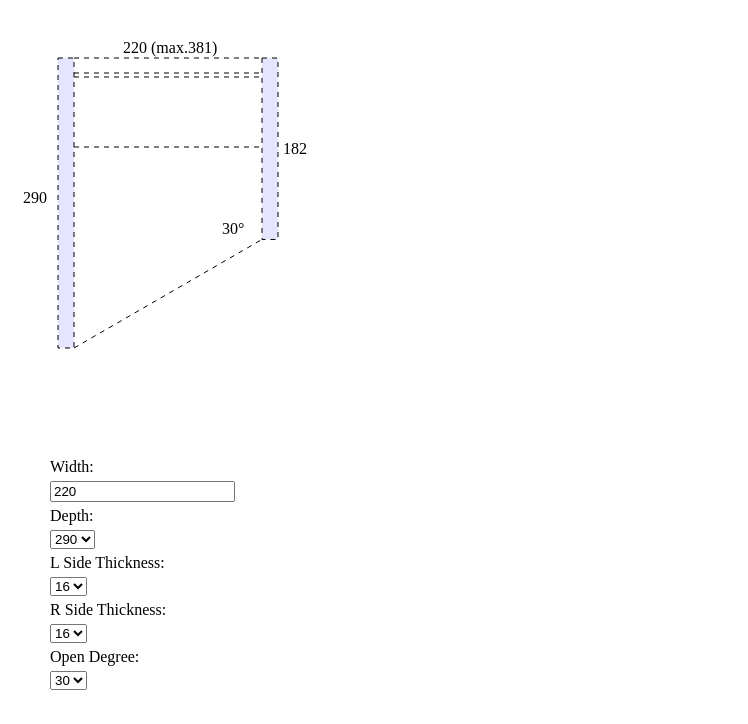
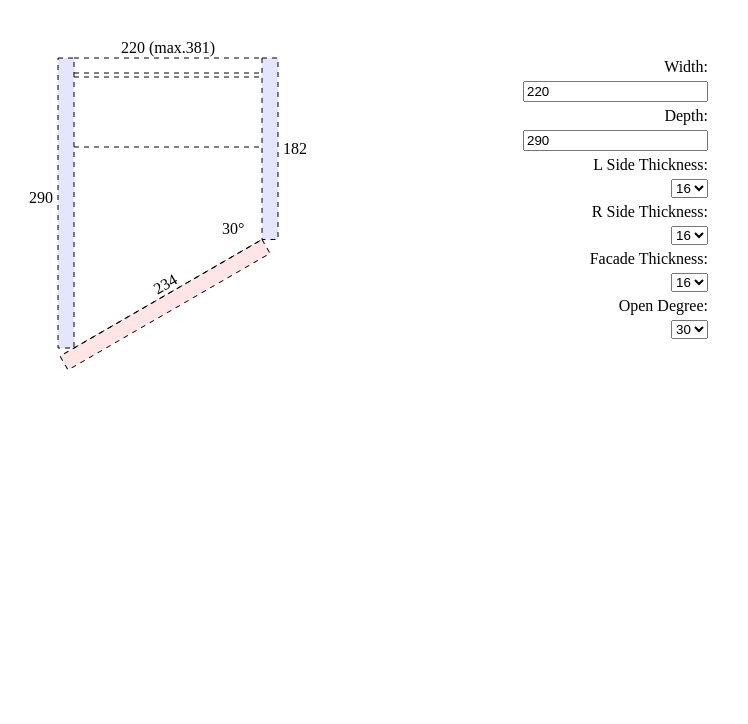
Before and after one commit to SahaSG552/Projects, a plain HTML site: page SVG_Generator/index.html in a window 1280 px wide. Shown: the whole page, without its empty margins (0-748 px from the left). Drawn offline with Linux system fonts and the light colour scheme.

Commit message:
Facade added

```diff
--- a/SVG_Generator/index.html
+++ b/SVG_Generator/index.html
@@ -6,17 +6,18 @@
     <style>
         #svg-container {
             width: 450px;
-            height: 450px;
+            height: 600px;
         }
 
         #controls {
-            position: absolute;
-            left: 50px;
+            position: relative;
+            left: 500px;
+            top: -550px;
             width: 200px;
             height: 120px;
             display: grid;
             grid-gap: 5px;
-            justify-items: start;
+            justify-items: end;
         }
     </style>
     <script src="https://cdnjs.cloudflare.com/ajax/libs/snap.svg/0.5.1/snap.svg-min.js"></script>
@@ -30,11 +31,14 @@
         <input type="number" id="k-width-input" value="220">
 
         <label for="k-depth-select">Depth:</label>
+        <input type="number" id="k-depth-select" value="290">
+        <!--
+        < for="k-depth-select">Depth:</label>
         <select id="k-depth-select">
             <option value="290">290</option>
             <option value="340">340</option>
         </select>
-
+		-->
         <label for="l-side-select">L Side Thickness:</label>
         <select id="l-side-select">
             <option value="16">16</option>
@@ -53,6 +57,15 @@
             <option value="25">25</option>
         </select>
 
+        <label for="facade-select">Facade Thickness:</label>
+        <select id="facade-select">
+            <option value="16">16</option>
+            <option value="18">18</option>
+            <option value="19">19</option>
+            <option value="22">22</option>
+            <option value="25">25</option>
+        </select>
+
         <label for="open-degree-select">Open Degree:</label>
         <select id="open-degree-select">
             <option value="30">30</option>
--- a/SVG_Generator/script.js
+++ b/SVG_Generator/script.js
@@ -3,6 +3,7 @@ document.addEventListener("DOMContentLoaded", function () {
     const kDepthSelect = document.getElementById("k-depth-select");
     const lSideSelect = document.getElementById("l-side-select");
     const rSideSelect = document.getElementById("r-side-select");
+    const facadeSelect = document.getElementById("facade-select");
     const openDegreeSelect = document.getElementById("open-degree-select");
     const svgContainer = document.getElementById("svg-container");
 
@@ -11,6 +12,7 @@ document.addEventListener("DOMContentLoaded", function () {
         const kDepth = parseInt(kDepthSelect.value);
         const lSideThickness = parseInt(lSideSelect.value);
         const rSideThickness = parseInt(rSideSelect.value);
+        const facadeThickness = parseInt(facadeSelect.value);
         const openDegree = parseInt(openDegreeSelect.value);
 
         const svgCode = generateSVGCode(
@@ -18,6 +20,7 @@ document.addEventListener("DOMContentLoaded", function () {
             kDepth,
             lSideThickness,
             rSideThickness,
+            facadeThickness,
             openDegree
         );
 
@@ -25,16 +28,17 @@ document.addEventListener("DOMContentLoaded", function () {
     }
 
     kWidthInput.addEventListener("input", updateSVGGraphics);
-    kDepthSelect.addEventListener("change", updateSVGGraphics);
+    kDepthSelect.addEventListener("input", updateSVGGraphics);
     lSideSelect.addEventListener("change", updateSVGGraphics);
     rSideSelect.addEventListener("change", updateSVGGraphics);
+    facadeSelect.addEventListener("change", updateSVGGraphics);
     openDegreeSelect.addEventListener("change", updateSVGGraphics);
 
     // Initial SVG graphics generation
     updateSVGGraphics();
 });
 
-function generateSVGCode(kWidth, kDepth, lSideThickness, rSideThickness, openDegree) {
+function generateSVGCode(kWidth, kDepth, lSideThickness, rSideThickness, facadeThickness, openDegree) {
     const bt_offset = 15;
     const bt_thickness = 4;
     const inner_safe_dist = 70;
@@ -49,7 +53,7 @@ function generateSVGCode(kWidth, kDepth, lSideThickness, rSideThickness, openDeg
     };
 
     function max_width() {
-        let inner_depth = kDepth - sum_offsets;
+        let inner_depth = depth_validation() - sum_offsets;
         return (inner_depth / Math.tan(openDegree * (Math.PI / 180))) + lSideThickness + rSideThickness;
     }
 
@@ -71,15 +75,20 @@ function generateSVGCode(kWidth, kDepth, lSideThickness, rSideThickness, openDeg
         return Math.ceil(num * precision) / precision
     }
 
+    const facadeWidth = () => {
+        const inner_width = width_validation() - 2 - rSideThickness;
+        return inner_width / Math.cos((openDegree * Math.PI) / 180);
+    };
+
     const offsets_addition = []
     let startY = 0;
     for (const y of offsets) { startY += y; offsets_addition.push(startY) }
 
-    return `<svg xmlns="http://www.w3.org/2000/svg" width="600" height="600">
+    return `<svg xmlns="http://www.w3.org/2000/svg" width="600" height="1000">
           <rect x="${start_point(0, 0)[0]}" y="${start_point(0, 0)[1]}" width="${lSideThickness}" height="${depth_validation()}" id="leftSide" style="fill:blue;fill-opacity:0.1;stroke:black;stroke-width:1;stroke-dasharray:5,5;opacity:1" />
           <rect x="${start_point(width_validation() - rSideThickness, 0)[0]}" y="${start_point(width_validation() - rSideThickness, 0)[1]}" width="${rSideThickness}" height="${r_side_validation()}" id="rightSide" style="fill:blue;fill-opacity:0.1;stroke:black;stroke-width:1;stroke-dasharray:5,5;opacity:1" />
-          <line x1="${start_point(lSideThickness, depth_validation())[0]}" y1="${start_point(lSideThickness, depth_validation())[1]}" x2="${start_point(width_validation() - rSideThickness, r_side_validation())[0]}" y2="${start_point(width_validation() - rSideThickness, r_side_validation())[1]}" style="stroke:black;stroke-width:1;stroke-dasharray:5,5" />
-
+          <line x1="${start_point(lSideThickness, 0)[0]}" y1="${start_point(0, depth_validation())[1]}" x2="${start_point(width_validation() - rSideThickness, 0)[0]}" y2="${start_point(0, r_side_validation())[1]}" style="stroke:black;stroke-width:1;stroke-dasharray:5,5" />
+          <rect x="${start_point(width_validation() - rSideThickness, 0)[0]}" y="${start_point(0, r_side_validation())[1]}" width="${facadeThickness}" height="${facadeWidth()}" transform="rotate(${90 - openDegree}, ${start_point(width_validation() - rSideThickness, 0)[0]}, ${start_point(0, r_side_validation())[1]})" id="facade" style="fill:red;fill-opacity:0.1;stroke:black;stroke-width:1;stroke-dasharray:5,5;opacity:1" />
           ${offsets_addition
             .map(
                 (offset) =>
@@ -87,9 +96,11 @@ function generateSVGCode(kWidth, kDepth, lSideThickness, rSideThickness, openDeg
             )
             .join("\n")
         }
-          <text x="${start_point(width_validation() / 2 - 45, -5)[0]}" y="${start_point(width_validation() / 2 - 45, -5)[1]}">${roundUp(width_validation(), 0)} (max.${roundUp(max_width(), 0)})</text>
-          <text x="${start_point(-35, depth_validation() / 2)[0]}" y="${start_point(-35, depth_validation() / 2)[1]}">${roundUp(depth_validation(), 0)}</text>
-          <text x="${start_point(width_validation() + 5, r_side_validation() / 2 + 5)[0]}, " y="${start_point(width_validation() + 5, r_side_validation() / 2 + 5)[1]}">${roundUp(r_side_validation(), 0)}</text>
+          <text x="${start_point(width_validation() / 2, -5)[0]}" y="${start_point(width_validation() / 2, -5)[1]}" text-anchor="middle">${roundUp(width_validation(), 0)} (max.${roundUp(max_width(), 0)})</text>
+          <text x="${start_point(-5, depth_validation() / 2)[0]}" y="${start_point(-5, depth_validation() / 2)[1]}" text-anchor="end">${roundUp(depth_validation(), 0)}</text>
+          <text x="${start_point(width_validation() + 5, r_side_validation() / 2 + 5)[0]}, " y="${start_point(width_validation() + 5, r_side_validation() / 2 + 5)[1]}" text-anchor="start">${roundUp(r_side_validation(), 0)}</text>
           <text x="${start_point(width_validation() - rSideThickness - 40, r_side_validation() - 5)[0]}" y="${start_point(width_validation() - rSideThickness - 40, r_side_validation() - 5)[1]}">${openDegree}°</text>
-        </svg>`;
+          <text x="${start_point(width_validation() / 2, 0)[0]}" y="${start_point(0, (depth_validation() - r_side_validation()) / 2 + r_side_validation())[1] - 5}" text-anchor="middle" transform="rotate(${-openDegree}, ${start_point(width_validation() / 2, 0)[0]}, ${start_point(0, (depth_validation() - r_side_validation()) / 2 + r_side_validation())[1] - 5}) ">${roundUp(facadeWidth(), 0)}</text>
+          </svg > `;
 }
+//
```
